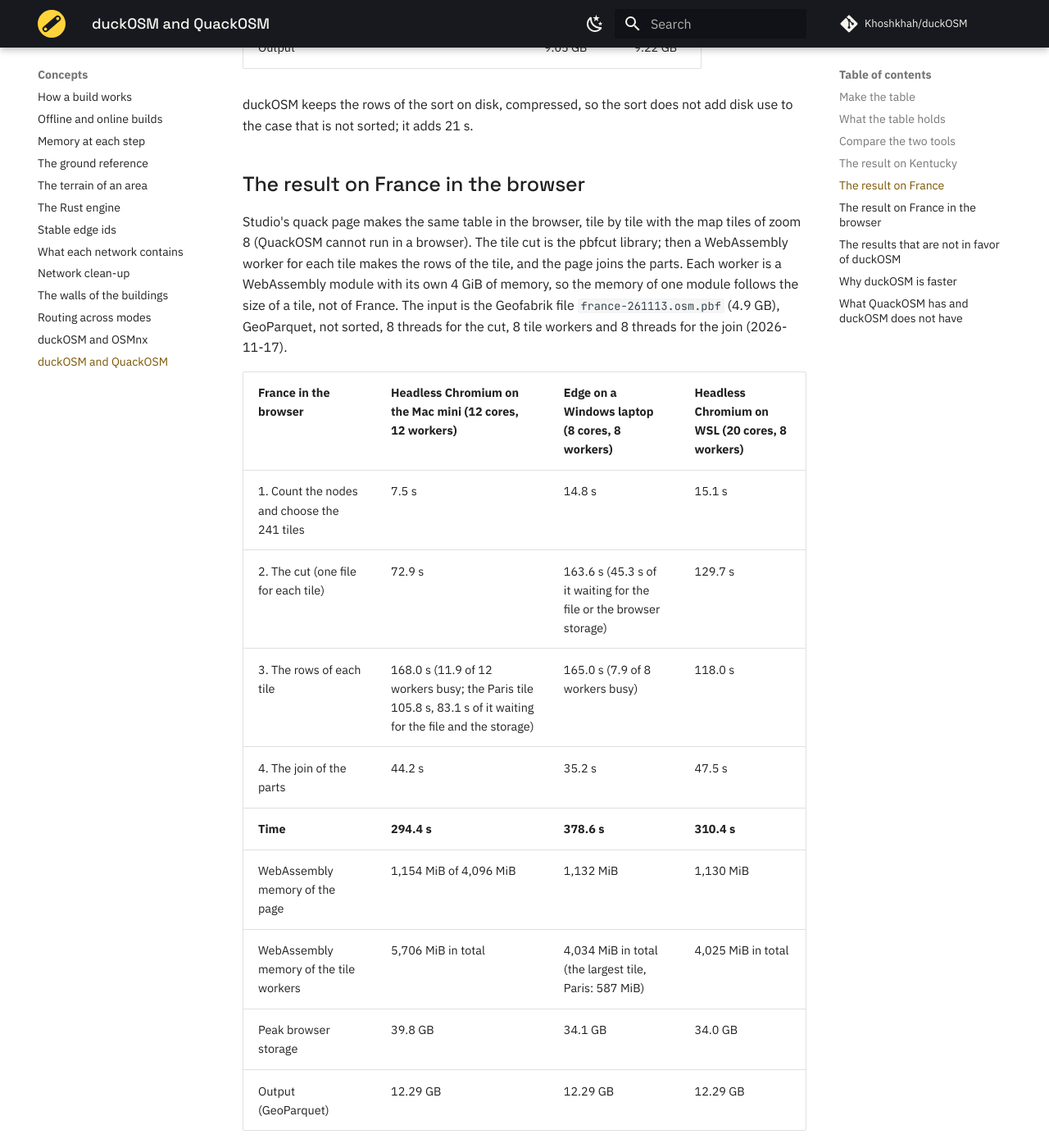
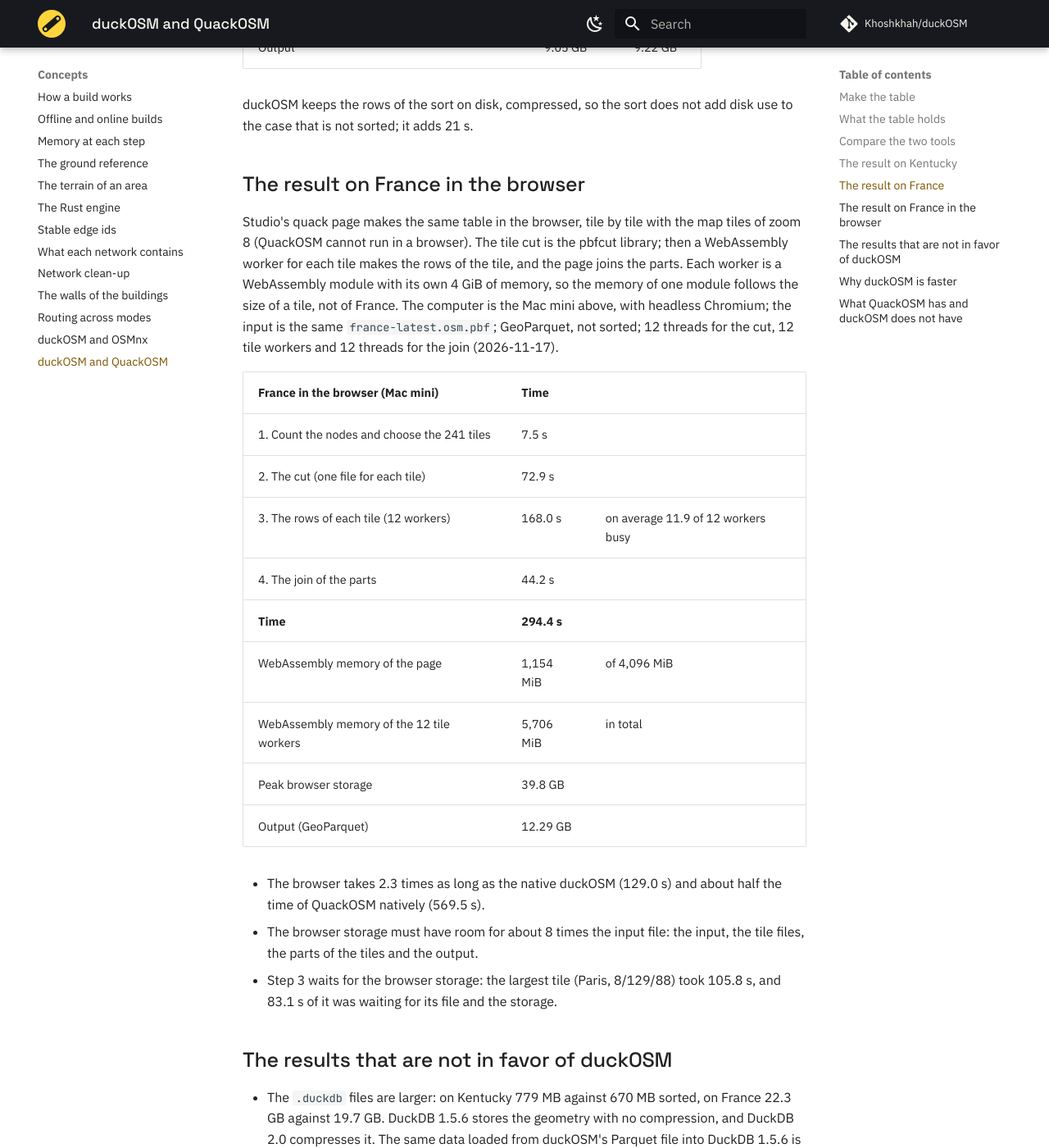
Before and after one commit to Khoshkhah/duckOSM, an MkDocs documentation site: the page built from docs/concepts/quackosm.md, in a window 1280 px wide and 1400 px high, scrolled down 5280 px. Shown: the whole window at 82% size. Built offline with MkDocs 1.6.1 and Material for MkDocs 9.7.7, drawn with Linux system fonts in a browser that asks for light colours; comment, search, counter and statistics services are not loaded; some of the changed text lies outside the part shown.

Commit message:
Docs: the France quack page on the Mac mini only
Co-Authored-By: Claude Opus 5.5 <noreply@anthropic.com>

```diff
--- a/docs/concepts/quackosm.md
+++ b/docs/concepts/quackosm.md
@@ -158,34 +158,28 @@ sorted; it adds 21 s.
 Studio's quack page makes the same table in the browser, tile by tile with the map tiles of zoom 8 (QuackOSM cannot run in
 a browser). The tile cut is the pbfcut library; then a WebAssembly worker for each tile makes the rows of the tile, and
 the page joins the parts. Each worker is a WebAssembly module with its own 4 GiB of memory, so the memory of one module
-follows the size of a tile, not of France. The input is the Geofabrik file `france-261113.osm.pbf` (4.9 GB), GeoParquet,
-not sorted, 8 threads for the cut, 8 tile workers and 8 threads for the join (2026-11-17).
+follows the size of a tile, not of France. The computer is the Mac mini above, with headless Chromium; the input is the
+same `france-latest.osm.pbf`; GeoParquet, not sorted; 12 threads for the cut, 12 tile workers and 12 threads for the
+join (2026-11-17).
 
-| France in the browser | Headless Chromium on the Mac mini (12 cores, 12 workers) | Edge on a Windows laptop (8 cores, 8 workers) | Headless Chromium on WSL (20 cores, 8 workers) |
-|---|---|---|---|
-| 1. Count the nodes and choose the 241 tiles | 7.5 s | 14.8 s | 15.1 s |
-| 2. The cut (one file for each tile) | 72.9 s | 163.6 s (45.3 s of it waiting for the file or the browser storage) | 129.7 s |
-| 3. The rows of each tile | 168.0 s (11.9 of 12 workers busy; the Paris tile 105.8 s, 83.1 s of it waiting for the file and the storage) | 165.0 s (7.9 of 8 workers busy) | 118.0 s |
-| 4. The join of the parts | 44.2 s | 35.2 s | 47.5 s |
-| **Time** | **294.4 s** | **378.6 s** | **310.4 s** |
-| WebAssembly memory of the page | 1,154 MiB of 4,096 MiB | 1,132 MiB | 1,130 MiB |
-| WebAssembly memory of the tile workers | 5,706 MiB in total | 4,034 MiB in total (the largest tile, Paris: 587 MiB) | 4,025 MiB in total |
-| Peak browser storage | 39.8 GB | 34.1 GB | 34.0 GB |
-| Output (GeoParquet) | 12.29 GB | 12.29 GB | 12.29 GB |
+| France in the browser (Mac mini) | Time | |
+|---|---|---|
+| 1. Count the nodes and choose the 241 tiles | 7.5 s | |
+| 2. The cut (one file for each tile) | 72.9 s | |
+| 3. The rows of each tile (12 workers) | 168.0 s | on average 11.9 of 12 workers busy |
+| 4. The join of the parts | 44.2 s | |
+| **Time** | **294.4 s** | |
+| WebAssembly memory of the page | 1,154 MiB | of 4,096 MiB |
+| WebAssembly memory of the 12 tile workers | 5,706 MiB | in total |
+| Peak browser storage | 39.8 GB | |
+| Output (GeoParquet) | 12.29 GB | |
 
-On the Mac mini (the computer of the native results above), the browser takes 294.4 s: 2.3 times the native duckOSM
-(129.0 s) and about half of QuackOSM natively (569.5 s). There, step 3 waits for the browser storage: the Paris tile spent
-83.1 s of its 105.8 s waiting for its file and the storage.
-
-- The browser on the laptop takes 2.9 times as long as the native duckOSM on the Mac mini (129.0 s), and less than
-  QuackOSM natively (569.5 s).
-- The browser storage must have room for about 7 times the input file: the input, the tile files, the parts of the
+- The browser takes 2.3 times as long as the native duckOSM (129.0 s) and about half the time of QuackOSM natively
+  (569.5 s).
+- The browser storage must have room for about 8 times the input file: the input, the tile files, the parts of the
   tiles and the output.
-- The limit is the memory of the whole tab, not 4 GiB of one module: at zoom 6 (larger tiles) the same run stopped with
-  "Array buffer allocation failed" at about 5 GB in all modules together. Use zoom 8.
-- A tile with 2 threads is 1.55 times faster than with 1 thread, with the same memory (Paris, natively: 19.8 s, 12.7 s
-  with 2 threads, 10.3 s with 4). So with less memory, fewer tiles at the same time with 2 threads each keep the cores
-  busy.
+- Step 3 waits for the browser storage: the largest tile (Paris, 8/129/88) took 105.8 s, and 83.1 s of it was waiting
+  for its file and the storage.
 
 ## The results that are not in favor of duckOSM
 
```
